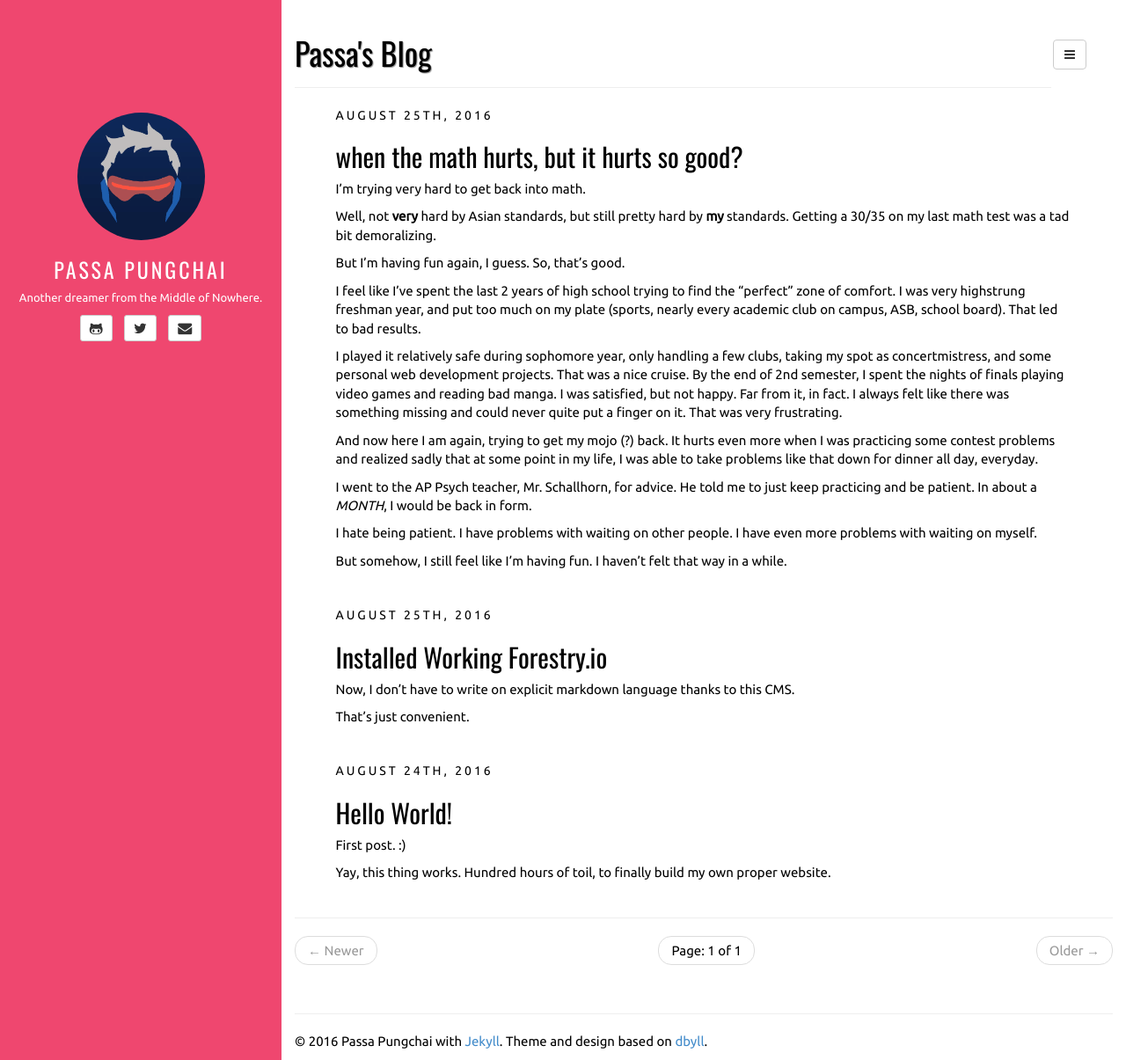
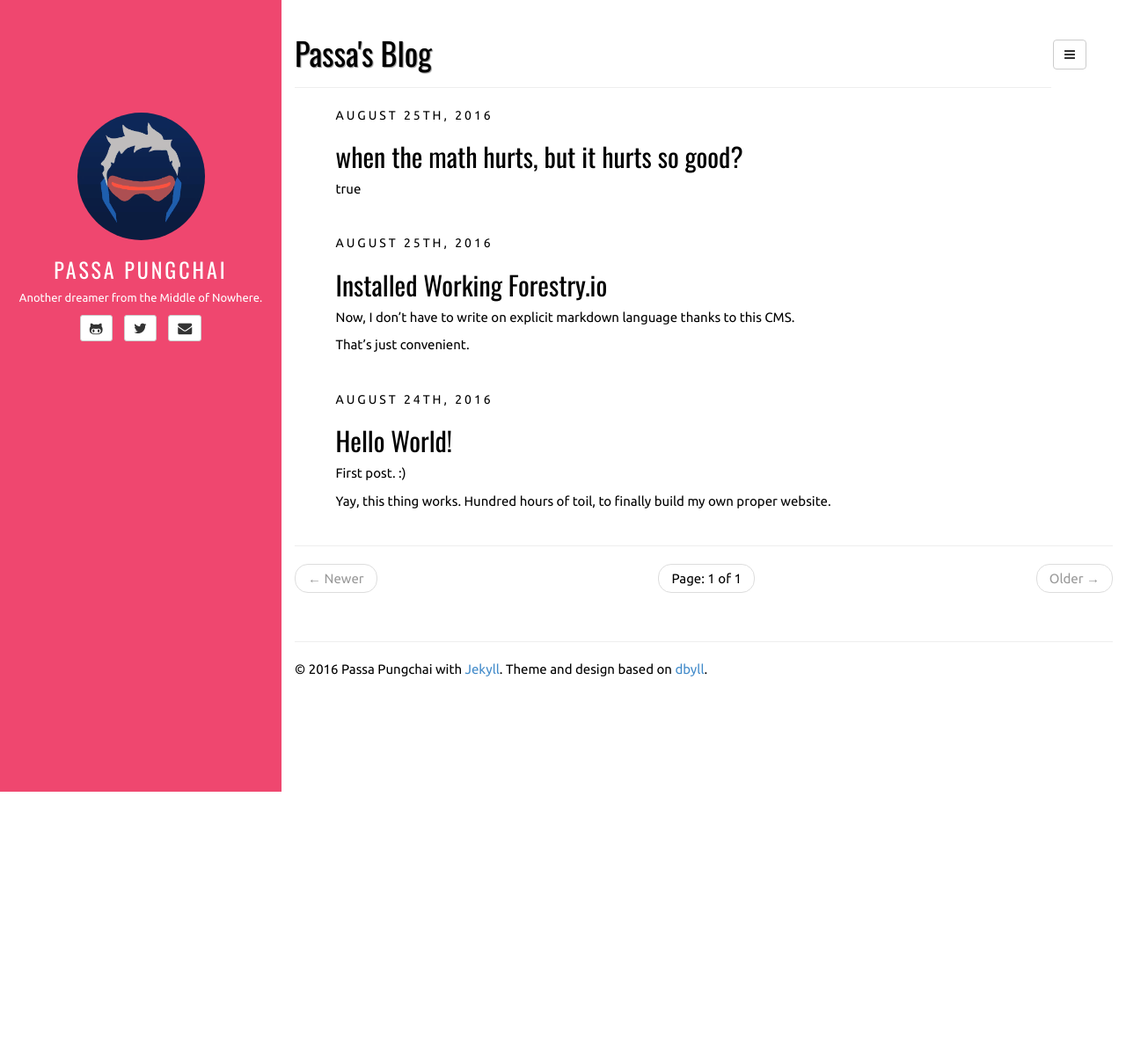
Before and after one commit to PassaEP/PassaEP.github.io, a Jekyll site: the page built from index.html, in a window 1280 px wide and 1205 px high. Shown: the whole window at 88% size. Built offline with Jekyll 4.4.1, drawn with Linux system fonts in a browser that asks for light colours; the list of posts is cut into pages by our own code.

Commit message:
Update 2016-08-27-when-the-dream-begins-to-fade.md

```diff
--- a/_posts/2016-08-27-when-the-dream-begins-to-fade.md
+++ b/_posts/2016-08-27-when-the-dream-begins-to-fade.md
@@ -2,6 +2,8 @@
 title: 'when the math hurts, but it hurts so good? '
 date: '2016-08-25 13:02:00'
 layout: post
+excerpt: true
+comments: true
 ---
 
 I'm trying very hard to get back into math.
```
